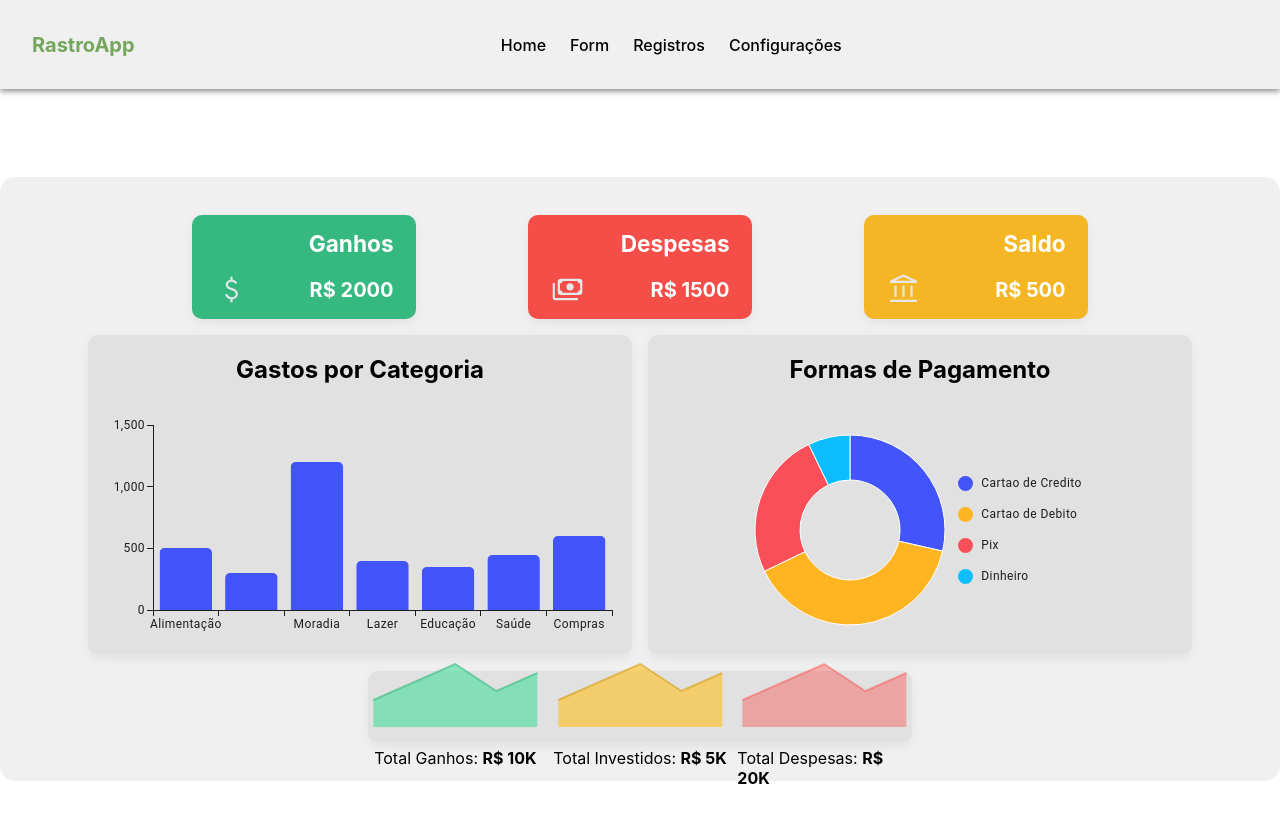
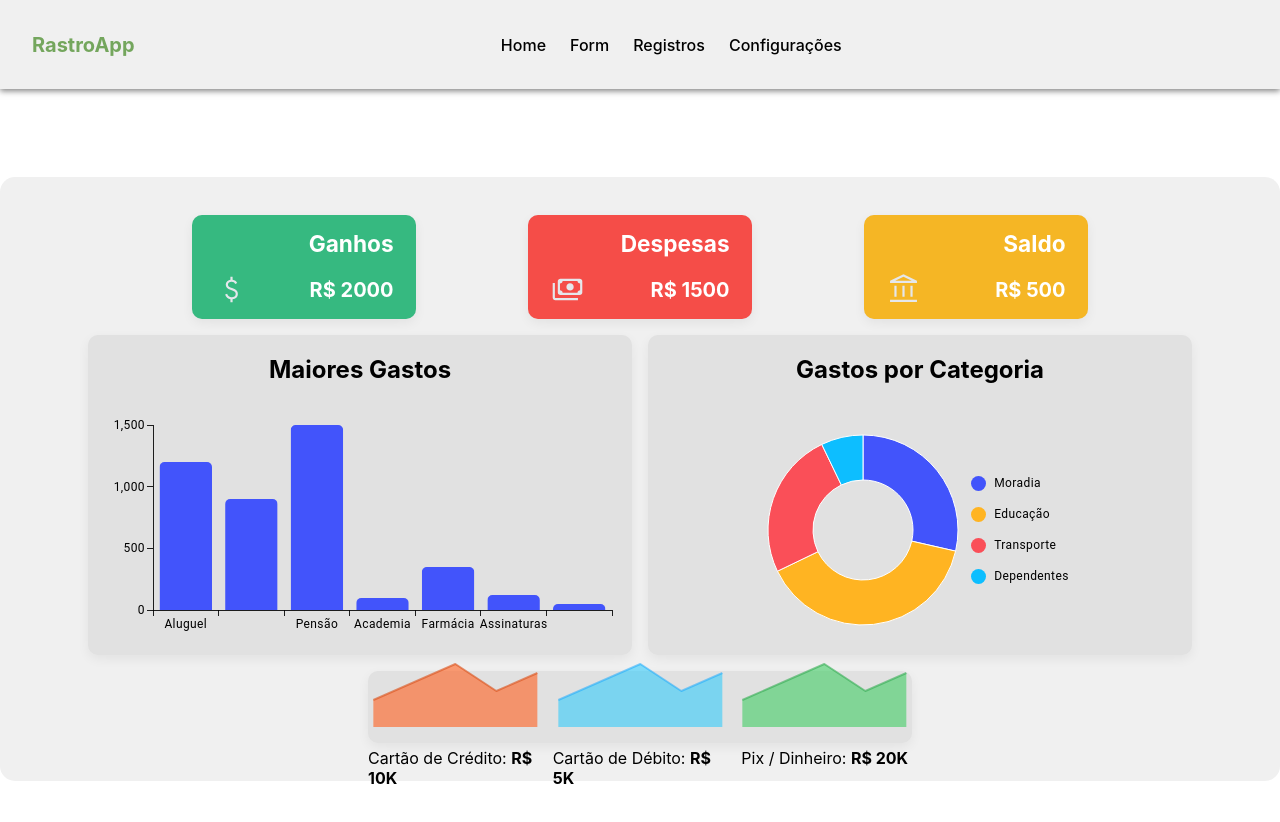
Before and after one commit to rafakimanja/RastroApp-Interface, a React (Vite) app: page / in a window 1280 px wide. Shown: the top 822 px of the page. Built offline with nearby package versions, Linux system fonts and the light colour scheme; some icons are missing; a web font is replaced by a local one.

Commit message:
alterando graficos

```diff
--- a/src/App.tsx
+++ b/src/App.tsx
@@ -21,13 +21,13 @@ function App() {
         </div>
         <div className="row">
           <Card id='graficos'>
-            <h2>Gastos por Categoria</h2>
+            <h2>Maiores Gastos</h2>
             <div className="graph-content">
               <GraficoBarra />
             </div>
           </Card>
           <Card id='graficos'>
-            <h2>Formas de Pagamento</h2>
+            <h2>Gastos por Categoria</h2>
             <div className="graph-content">
               <GraficoPizza />
             </div>
@@ -37,16 +37,16 @@ function App() {
           <Card id='informacoes'>
             <div className="mini-graficos">
               <div className="content-grapharea">
-                <GraficoSparkline balanco='ganhos'  />
-                <p>Total Ganhos: <b>R$ 10K</b> </p>
+                <GraficoSparkline metodo='credito'  />
+                <p>Cartão de Crédito: <b>R$ 10K</b> </p>
               </div>
               <div className="content-grapharea">
-                <GraficoSparkline balanco='investimentos' />
-                <p>Total Investidos: <b>R$ 5K</b> </p>
+                <GraficoSparkline metodo='debito' />
+                <p>Cartão de Débito: <b>R$ 5K</b> </p>
               </div>
               <div className="content-grapharea">
-                <GraficoSparkline balanco='despesas' />
-                <p>Total Despesas: <b>R$ 20K</b> </p>
+                <GraficoSparkline metodo='dinheiro' />
+                <p>Pix / Dinheiro: <b>R$ 20K</b> </p>
               </div>
             </div>
           </Card>
--- a/src/components/Graficos/BarChart.tsx
+++ b/src/components/Graficos/BarChart.tsx
@@ -6,24 +6,31 @@ export default function GraficoBarra() {
       xAxis={[
         {
           data: [
-            'Alimentação',
-            'Transporte',
-            'Moradia',
-            'Lazer',
-            'Educação',
-            'Saúde',
-            'Compras',
+            'Aluguel',
+            'Supermercado',
+            'Pensão',
+            'Academia',
+            'Farmácia',
+            'Assinaturas',
+            'Cabeleireiro',
           ],
           scaleType: 'band',
         },
       ]}
       series={[
         {
-          data: [500, 300, 1200, 400, 350, 450, 600, 200, 800, 250],
+          data: [1200, 900, 1500, 100, 350, 120, 50],
         },
       ]}
       height={250}
       borderRadius={5}
+      slotProps={{
+        axisTickLabel: {
+          style: {
+            fill: 'var(--clr-text)'
+          }
+        }
+      }}
     />
   );
 }
--- a/src/components/Graficos/LineChart.tsx
+++ b/src/components/Graficos/LineChart.tsx
@@ -2,17 +2,17 @@ import Stack from '@mui/material/Stack';
 import Box from '@mui/material/Box';
 import { SparkLineChart } from '@mui/x-charts/SparkLineChart';
 
-type BalancoTipo = 'ganhos' | 'investimentos' | 'despesas';
+type TiposPagamento = 'credito' | 'debito' | 'dinheiro';
 
 type GraficoSparklineProps = {
-  balanco: BalancoTipo;
+  metodo: TiposPagamento;
 };
 
-export default function GraficoSparkline({ balanco }: GraficoSparklineProps) {
-  const cores: Record<BalancoTipo, string> = {
-    ganhos: "#36b98093",
-    investimentos: "#daa11d9c",
-    despesas: "#fd1a124d",
+export default function GraficoSparkline({ metodo }: GraficoSparklineProps) {
+  const cores: Record<TiposPagamento, string> = {
+    dinheiro: "#32aa5093",
+    credito: "#da531d9c",
+    debito: "#12a7fd81",
   };
 
   return (
@@ -24,7 +24,7 @@ export default function GraficoSparkline({ balanco }: GraficoSparklineProps) {
           area
           showTooltip
           showHighlight
-          color={cores[balanco]}
+          color={cores[metodo]}
         />
       </Box>
     </Stack>
--- a/src/components/Graficos/PieChart.tsx
+++ b/src/components/Graficos/PieChart.tsx
@@ -3,10 +3,10 @@ import { PieChart } from "@mui/x-charts/PieChart";
 export default function GraficoPizza() {
 
     const dados = [
-        { id: 0, value: 400, label: 'Cartao de Credito' },
-        { id: 1, value: 550, label: 'Cartao de Debito'},
-        { id: 2, value: 350, label: 'Pix'},
-        { id: 2, value: 100, label: 'Dinheiro'},
+        { id: 0, value: 400, label: 'Moradia' },
+        { id: 1, value: 550, label: 'Educação'},
+        { id: 2, value: 350, label: 'Transporte'},
+        { id: 2, value: 100, label: 'Dependentes'},
     ]
 
   return(
@@ -19,6 +19,13 @@ export default function GraficoPizza() {
       ]}
       width={200}
       height={200}
+      slotProps={{
+        legend: {
+          sx: {
+            color: 'var(--clr-text)'
+          }
+        }
+      }}
     />
   )
 }
```
